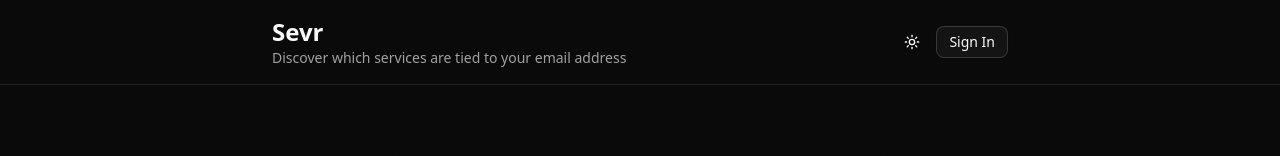
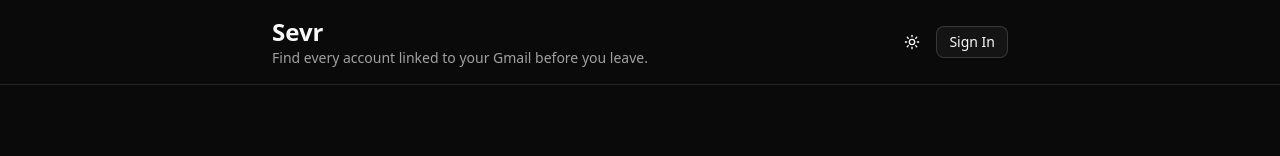
Before and after one commit to sevr-me/sevr, a React (Vite) app: page / in a window 1280 px wide. Shown: the top 156 px of the page. Built offline with nearby package versions, Linux system fonts and the light colour scheme; no server answers.

Commit message:
Update header tagline

```diff
--- a/src/components/layout/Header.jsx
+++ b/src/components/layout/Header.jsx
@@ -7,7 +7,7 @@ export function Header({ authUser, onLogin, onLogout, onAdmin, darkMode, onToggl
         <div>
           <h1 className="text-2xl font-bold">Sevr</h1>
           <p className="text-sm text-muted-foreground">
-            Discover which services are tied to your email address
+            Find every account linked to your Gmail before you leave.
           </p>
         </div>
         <div className="flex items-center gap-2">
@@ -18,9 +18,9 @@ export function Header({ authUser, onLogin, onLogout, onAdmin, darkMode, onToggl
             className="h-8 w-8 px-0"
           >
             {darkMode ? (
-              <svg xmlns="http://www.w3.org/2000/svg" width="16" height="16" viewBox="0 0 24 24" fill="none" stroke="currentColor" strokeWidth="2" strokeLinecap="round" strokeLinejoin="round"><circle cx="12" cy="12" r="4"/><path d="M12 2v2"/><path d="M12 20v2"/><path d="m4.93 4.93 1.41 1.41"/><path d="m17.66 17.66 1.41 1.41"/><path d="M2 12h2"/><path d="M20 12h2"/><path d="m6.34 17.66-1.41 1.41"/><path d="m19.07 4.93-1.41 1.41"/></svg>
+              <svg xmlns="http://www.w3.org/2000/svg" width="16" height="16" viewBox="0 0 24 24" fill="none" stroke="currentColor" strokeWidth="2" strokeLinecap="round" strokeLinejoin="round"><circle cx="12" cy="12" r="4" /><path d="M12 2v2" /><path d="M12 20v2" /><path d="m4.93 4.93 1.41 1.41" /><path d="m17.66 17.66 1.41 1.41" /><path d="M2 12h2" /><path d="M20 12h2" /><path d="m6.34 17.66-1.41 1.41" /><path d="m19.07 4.93-1.41 1.41" /></svg>
             ) : (
-              <svg xmlns="http://www.w3.org/2000/svg" width="16" height="16" viewBox="0 0 24 24" fill="none" stroke="currentColor" strokeWidth="2" strokeLinecap="round" strokeLinejoin="round"><path d="M12 3a6 6 0 0 0 9 9 9 9 0 1 1-9-9Z"/></svg>
+              <svg xmlns="http://www.w3.org/2000/svg" width="16" height="16" viewBox="0 0 24 24" fill="none" stroke="currentColor" strokeWidth="2" strokeLinecap="round" strokeLinejoin="round"><path d="M12 3a6 6 0 0 0 9 9 9 9 0 1 1-9-9Z" /></svg>
             )}
           </Button>
           {authUser ? (
```
